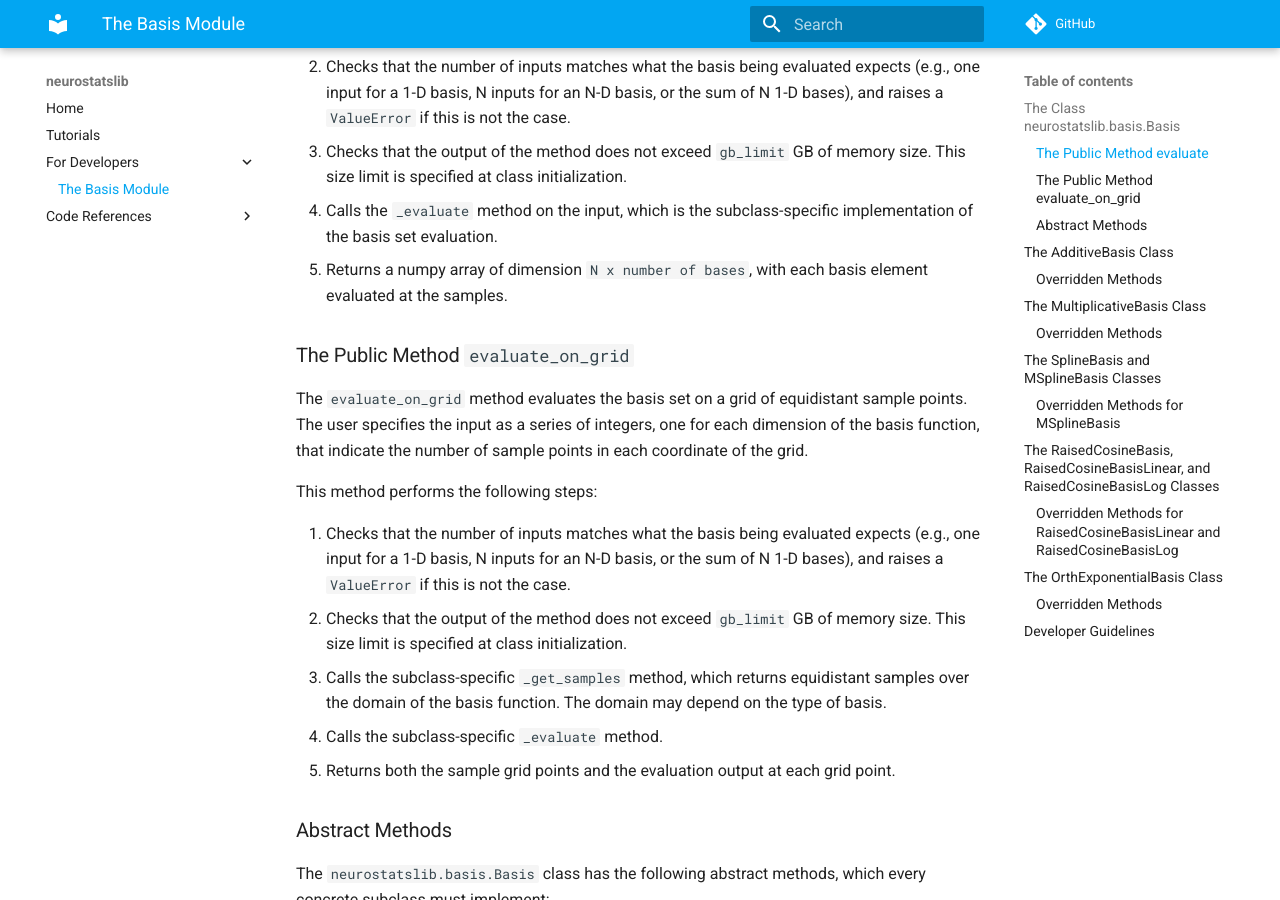
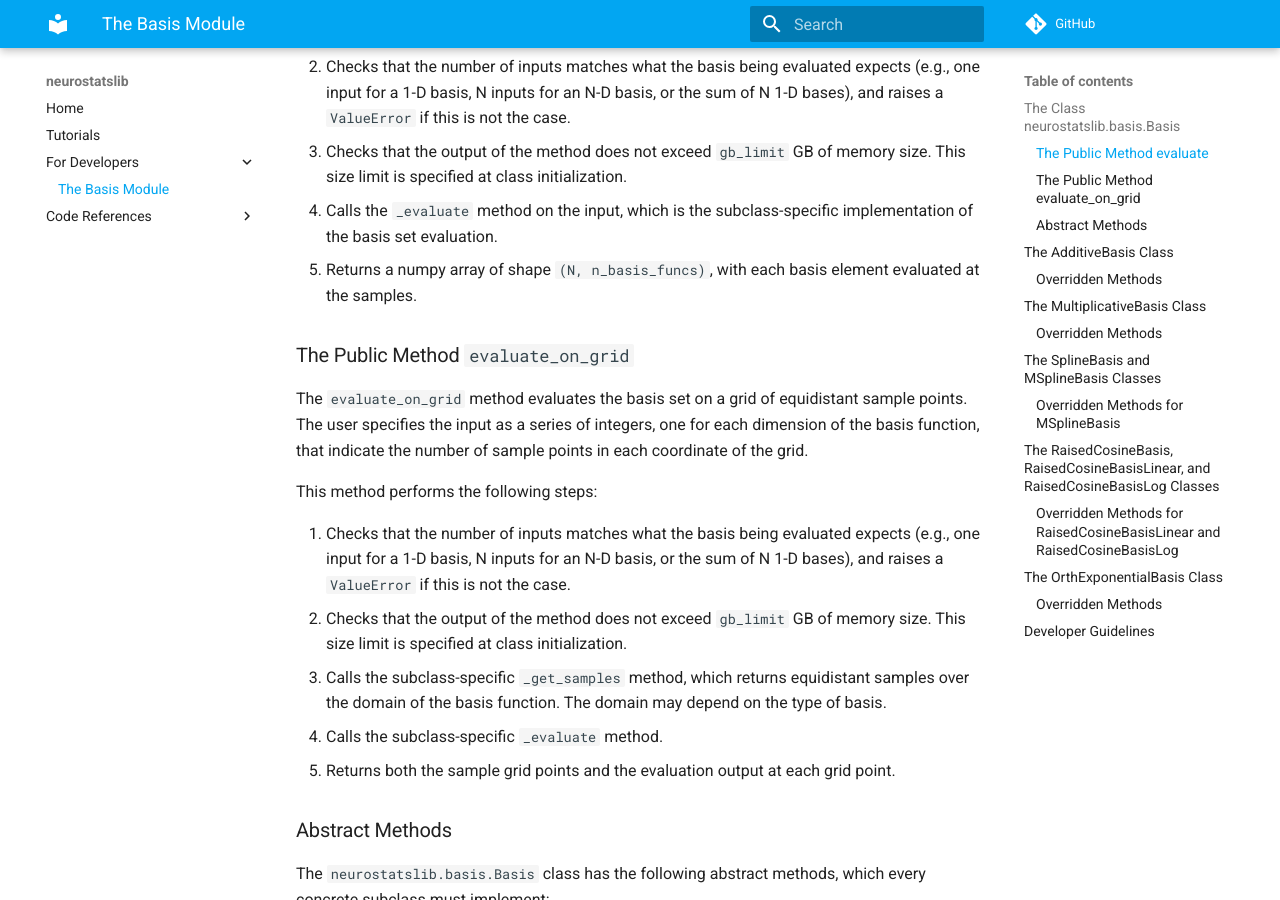
Before and after one commit to flatironinstitute/nemos, an MkDocs documentation site: the page built from docs/developers_notes/basis_module.md, in a window 1280 px wide and 900 px high, scrolled down 1301 px. Built offline with MkDocs 1.6.1 and Material for MkDocs 9.7.7, drawn with Linux system fonts in a browser that asks for light colours; comment, search, counter and statistics services are not loaded.

Commit message:
Update docs/developers_notes/basis_module.md
Co-authored-by: William F. Broderick <billbrod@gmail.com>

```diff
--- a/docs/developers_notes/basis_module.md
+++ b/docs/developers_notes/basis_module.md
@@ -44,7 +44,7 @@ The `evaluate` method checks input consistency and evaluates the basis function
 2. Checks that the number of inputs matches what the basis being evaluated expects (e.g., one input for a 1-D basis, N inputs for an N-D basis, or the sum of N 1-D bases), and raises a `ValueError` if this is not the case.
 3. Checks that the output of the method does not exceed `gb_limit` GB of memory size. This size limit is specified at class initialization.
 4. Calls the `_evaluate` method on the input, which is the subclass-specific implementation of the basis set evaluation.
-5. Returns a numpy array of dimension `N x number of bases`, with each basis element evaluated at the samples.
+5. Returns a numpy array of shape `(N, n_basis_funcs)`, with each basis element evaluated at the samples.
 
 ### The Public Method `evaluate_on_grid`
 
```
